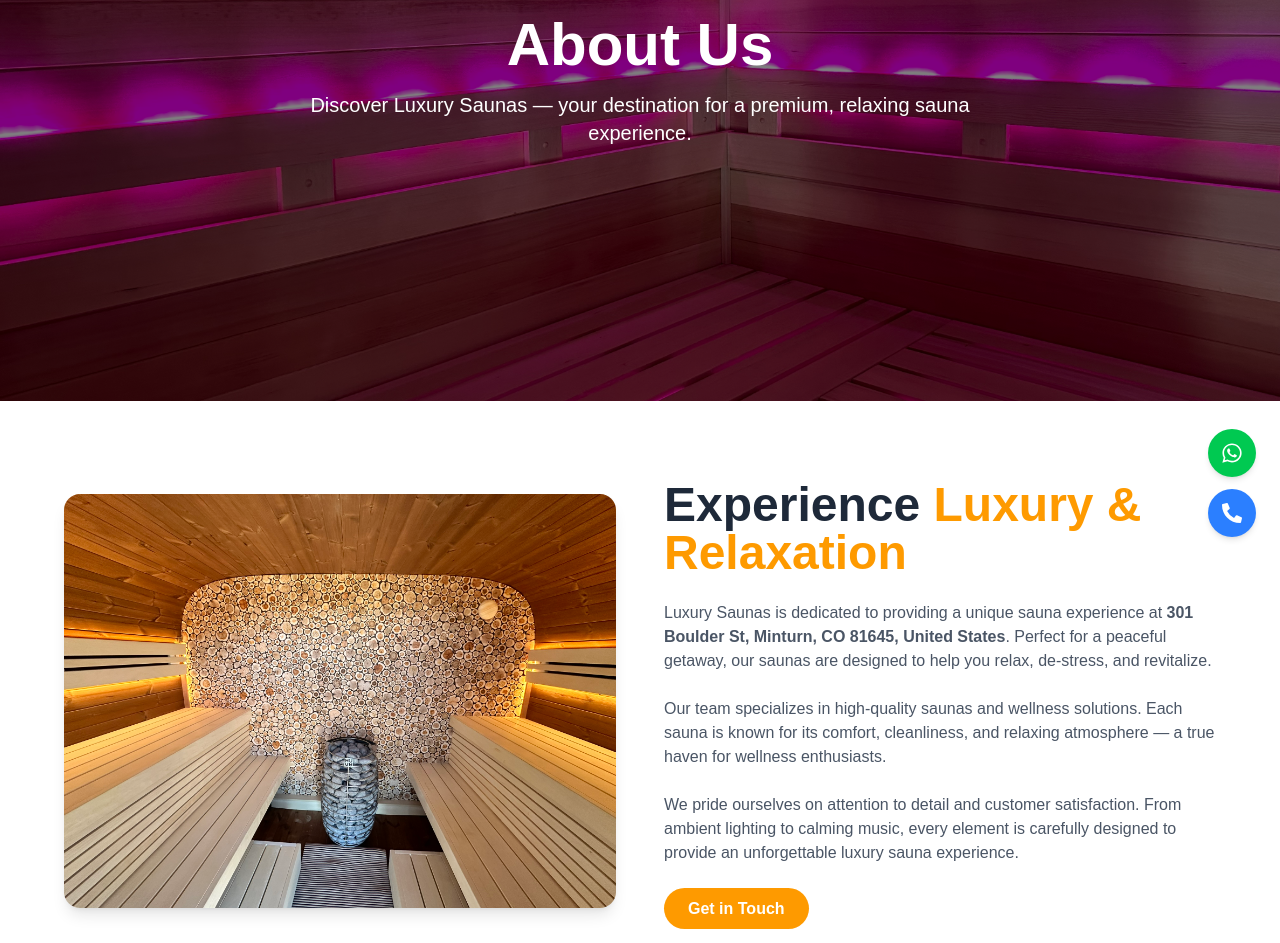
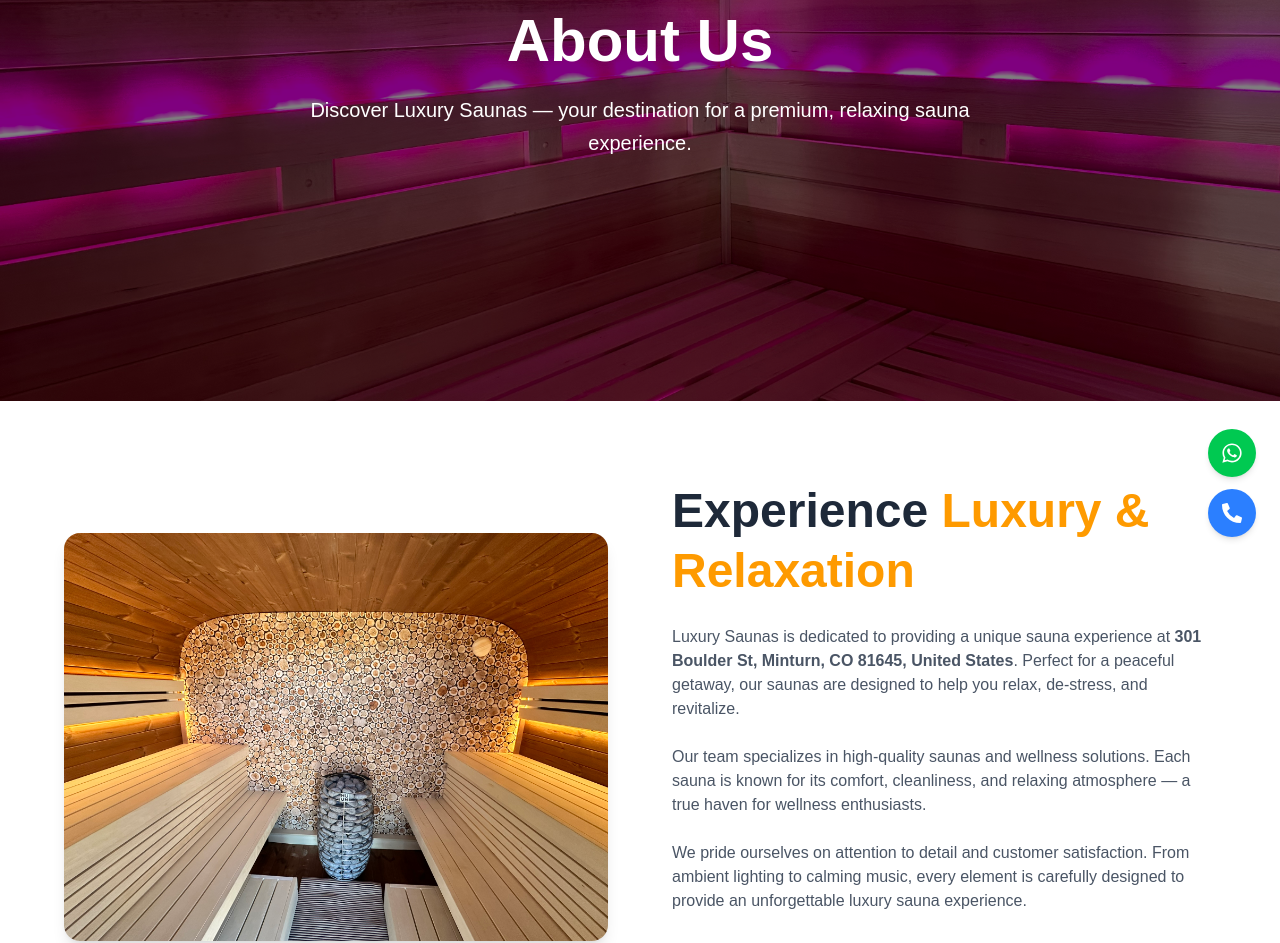
Before and after one commit to Pragatisingh0417/luxury-saunas, a Next.js app: page /about in a window 1280 px wide. Shown: the part 239-1182 px from the top of the page. Built offline with nearby package versions, Linux system fonts and the light colour scheme.

Commit message:
working on error for about

```diff
--- a/app/about/page.tsx
+++ b/app/about/page.tsx
@@ -9,59 +9,71 @@ export default function AboutPage() {
   return (
     <main className="bg-white text-gray-800">
       {/* Hero Section */}
-      <section className="relative h-[60vh] md:h-[80vh] sm:h-[60vh] xs:h-[45vh] flex items-center justify-center bg-[url('/images/services-1.jpeg')] bg-cover bg-center">
+<section className="relative flex items-center justify-center bg-[url('/images/services-1.jpeg')] bg-cover bg-center h-[50vh] sm:h-[60vh] md:h-[80vh]">
+  {/* Overlay */}
   <div className="absolute inset-0 bg-black/50"></div>
+
+  {/* Content */}
   <motion.div
     initial={{ opacity: 0, y: 40 }}
     animate={{ opacity: 1, y: 0 }}
     transition={{ duration: 0.8 }}
-          className="relative text-center text-white z-10 px-6"
+    className="relative text-center text-white z-10 px-4 sm:px-6"
   >
-          <h1 className="text-4xl md:text-6xl font-extrabold mb-4">About Us</h1>
-          <p className="text-lg md:text-xl max-w-2xl mx-auto">
+    <h1 className="text-3xl sm:text-4xl md:text-6xl font-extrabold mb-3 sm:mb-4 leading-tight">
+      About Us
+    </h1>
+    <p className="text-base sm:text-lg md:text-xl max-w-xl sm:max-w-2xl mx-auto leading-relaxed">
       Discover Luxury Saunas — your destination for a premium, relaxing sauna experience.
     </p>
   </motion.div>
 </section>
 
+
       {/* Company Overview */}
-      <section className="py-20 container mx-auto px-6 md:px-16">
-        <div className="grid md:grid-cols-2 gap-12 items-center">
+<section className="py-16 md:py-20 container mx-auto px-4 sm:px-8 md:px-16">
+  <div className="grid grid-cols-1 md:grid-cols-2 gap-10 md:gap-16 items-center">
+    {/* Image Section */}
     <motion.div
       initial={{ opacity: 0, x: -50 }}
       whileInView={{ opacity: 1, x: 0 }}
       transition={{ duration: 0.8 }}
       viewport={{ once: true }}
+      className="flex justify-center"
     >
       <Image
-              src="/banner/banner-4.jpeg"
+        src="/banner/banner-4.JPEG"
         alt="Luxury Sauna Interior"
         width={600}
         height={400}
-              className="rounded-2xl shadow-lg"
+        className="rounded-2xl shadow-lg w-full max-w-[500px] sm:max-w-[600px] object-cover"
       />
     </motion.div>
+
+    {/* Text Section */}
     <motion.div
       initial={{ opacity: 0, x: 50 }}
       whileInView={{ opacity: 1, x: 0 }}
       transition={{ duration: 0.8 }}
       viewport={{ once: true }}
+      className="text-center md:text-left"
     >
-            <h2 className="text-3xl md:text-5xl font-extrabold mb-6">
+      <h2 className="text-2xl sm:text-3xl md:text-5xl font-extrabold mb-4 md:mb-6 leading-tight">
         Experience <span className="text-amber-500">Luxury & Relaxation</span>
       </h2>
-            <p className="text-gray-600 mb-6">
-              Luxury Saunas is dedicated to providing a unique sauna experience at <strong>301 Boulder St, Minturn, CO 81645, United States</strong>. Perfect for a peaceful getaway, our saunas are designed to help you relax, de-stress, and revitalize.
+      <p className="text-gray-600 text-sm sm:text-base mb-4 md:mb-6">
+        Luxury Saunas is dedicated to providing a unique sauna experience at
+        <strong> 301 Boulder St, Minturn, CO 81645, United States</strong>. Perfect for a peaceful getaway, our saunas are designed to help you relax, de-stress, and revitalize.
       </p>
-            <p className="text-gray-600 mb-6">
+      <p className="text-gray-600 text-sm sm:text-base mb-4 md:mb-6">
         Our team specializes in high-quality saunas and wellness solutions. Each sauna is known for its comfort, cleanliness, and relaxing atmosphere — a true haven for wellness enthusiasts.
       </p>
-            <p className="text-gray-600 mb-8">
+      <p className="text-gray-600 text-sm sm:text-base mb-6 md:mb-8">
         We pride ourselves on attention to detail and customer satisfaction. From ambient lighting to calming music, every element is carefully designed to provide an unforgettable luxury sauna experience.
       </p>
       <Link
         href="/contact-us"
-              className="bg-amber-500 text-white px-6 py-3 rounded-full font-semibold hover:bg-amber-600 transition"
+        className="inline-block bg-amber-500 text-white px-5 sm:px-6 py-2.5 sm:py-3 rounded-full font-semibold hover:bg-amber-600 transition"
       >
         Get in Touch
       </Link>
@@ -69,12 +81,13 @@ export default function AboutPage() {
   </div>
 </section>
 
+
       {/* Why Choose Us */}
       <section className="py-20 bg-gray-50">
         <h2 className="text-3xl md:text-5xl font-extrabold text-center mb-12">
           Why <span className="text-amber-500">Choose Luxury Saunas</span>
         </h2>
-        <div className="grid md:grid-cols-4 gap-8 text-center">
+        <div className="grid sm:grid-cols-2 md:grid-cols-4 gap-8 text-center">
           {[
             { icon: <FaAward />, title: "Attention to Detail" },
             { icon: <FaUsers />, title: "Exceptional Customer Service" },
```
Lines whose indentation alone changed are shown as unchanged.
